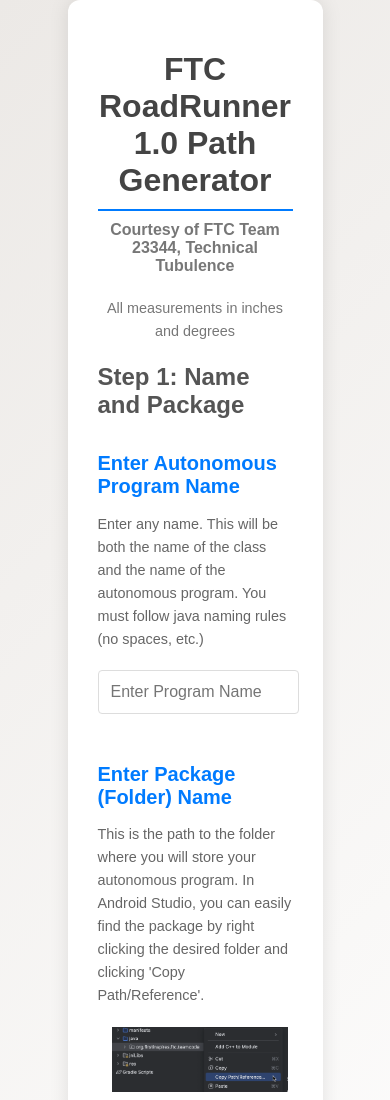
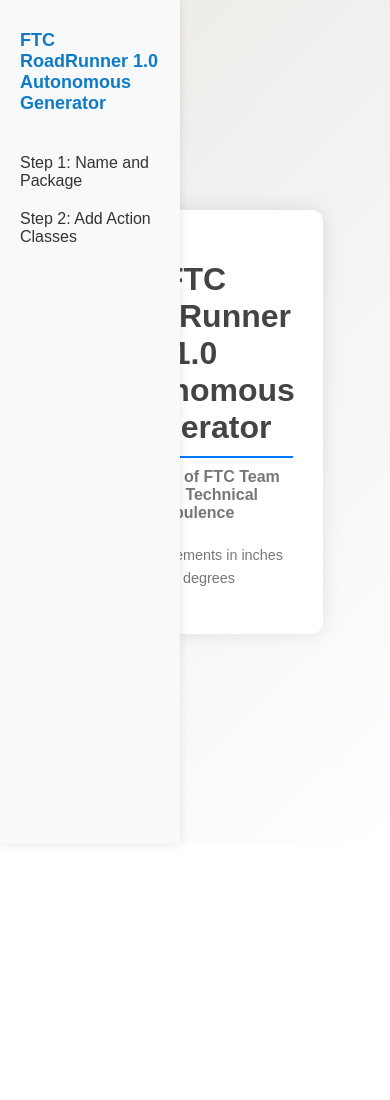
Before and after one commit to KeshavAnandCode/FTC-Autonomous-Website, a website: page docs/index.html in a window 390 px wide. Shown: the top 1100 px of the page. After the commit the page ends 844 px from the top, so only its background shows below. Drawn offline with nearby package versions, Linux system fonts and the light colour scheme.

Commit message:
Finished steps 1-2

```diff
--- a/docs/index.html
+++ b/docs/index.html
@@ -10,36 +10,26 @@
 <body>
 
 
+
+    <div class="sidebar" id="sidebar">
+        <ul>
+            <li id = "Header"><a href = "index.html">FTC RoadRunner 1.0 Autonomous Generator</a></li>
+            <li> </li>
+            <li><a href="step1.html">Step 1: Name and Package</a></li>
+            <li><a href="step2.html">Step 2: Add Action Classes</a></li>
+            <!-- Add more links as needed -->
+        </ul>
+    </div>
+
     <div class="container">
-        <h1>FTC RoadRunner 1.0 Path Generator</h1>
+        <h1>FTC RoadRunner 1.0 Autonomous Generator</h1>
         <h4>Courtesy of FTC Team 23344, Technical Tubulence</h4>
         <p id="top">All measurements in inches and degrees</p>
 
-        <h2>Step 1: Name and Package</h2>
-        <h5>Enter Autonomous Program Name</h5>
-        <p>Enter any name.
-             This will be both the name of the class and the name of the autonomous program.
-             You must follow java naming rules (no spaces, etc.)</p>
-        <input type = "text" id="name" placeholder="Enter Program Name">
-        <h5>Enter Package (Folder) Name</h5>
-        <p>This is the path to the folder where you will store your autonomous program.
-            In Android Studio, you can easily find the package by right clicking the desired folder
-             and clicking 'Copy Path/Reference'.</p>
-        <img src ="ht.png" id="hhhhh"/>
-        <p>Then, click 'Copy Reference' to get your package. </p>
-        <img src = "htf.png" />
-        <input type = "text" id="package" placeholder="Enter Package Name">
+
+    </div>
 
 
-        <button id="step2Btn">Next Step</button>
-        <button id="viewCode">View Code</button>
-
-        <!-- Hidden pre tag for holding the code -->
-        <pre style="display:none;" id="hiddenCode"></pre>
-    </div>
-
-    <script src="https://cdnjs.cloudflare.com/ajax/libs/highlight.js/11.3.1/highlight.min.js"></script>
-    <script>hljs.highlightAll();</script>
-    <script src="script.js"></script>
+    <script src = "sidebar.js"></script>
 </body>
 </html>
--- a/docs/script.js
+++ b/docs/script.js
@@ -104,8 +104,15 @@
         saveValues();
     });
 
+    window.addEventListener('beforeunload', function(){
+
+        saveValues();
+
+
+    });
+
     function checkStoredValues() {
-        if (localStorage.getItem('programName') && localStorage.getItem('packageName')) {
+        if (localStorage.getItem('programName') || localStorage.getItem('packageName')) {
             const confirmation = confirm('Do you want to pick up where you left off?');
             if (confirmation) {
                 retrieveValues();
@@ -120,4 +127,5 @@
 
     checkStoredValues();
 
+
 });
--- /dev/null
+++ b/docs/sidebar.js
@@ -0,0 +1,10 @@
+document.addEventListener("DOMContentLoaded", function() {
+    var currentLocation = window.location.pathname.split("/").pop();
+    var sidebarLinks = document.querySelectorAll(".sidebar ul li a");
+
+    sidebarLinks.forEach(function(link) {
+        if (link.getAttribute("href") === currentLocation) {
+            link.classList.add("active");
+        }
+    });
+});
--- a/docs/styles.css
+++ b/docs/styles.css
@@ -203,68 +203,84 @@
     font-family: Arial, sans-serif; /* Use a common sans-serif font */
 }
 
-/* Basic styles for the sidebar */
+.site-header {
+    text-align: center;
+    background-color: #007bff;
+    color: #fff;
+    padding: 15px 0;
+}
+
+.site-header h1 {
+    font-size: 2em;
+    margin: 0;
+}
+
 .sidebar {
-    position: fixed; /* Fixed position so it stays visible while scrolling */
+    position: fixed;
     top: 0;
     left: 0;
-    height: 100%; /* Full height of the viewport */
-    width: 250px; /* Adjust as needed */
-    background-color: #f8f9fa; /* Light gray background */
-    overflow-y: auto; /* Allow sidebar to scroll if content exceeds height */
-    box-shadow: 0 0 10px rgba(0, 0, 0, 0.1); /* Shadow for depth */
-    z-index: 1000; /* Ensure sidebar is above other content */
+    height: 100%;
+    width: 250px;
+    background-color: #f8f9fa;
+    overflow-y: auto;
+    box-shadow: 0 0 10px rgba(0, 0, 0, 0.1);
+    z-index: 1000;
 }
 
 .sidebar ul {
-    list-style-type: none; /* Remove default bullet points */
+    list-style-type: none;
     padding: 0;
-    margin: 0;
+    margin: 20px 0 0; /* Adjust margin for spacing below header */
 }
 
 .sidebar ul li {
-    padding: 10px 20px; /* Padding for each list item */
+    padding: 10px 20px;
 }
 
 .sidebar ul li a {
-    text-decoration: none; /* Remove underline from links */
-    color: #333; /* Dark text color */
-    display: block; /* Make the entire list item clickable */
-    transition: background-color 0.3s; /* Smooth background color transition */
+    text-decoration: none;
+    color: #333;
+    display: block;
+    transition: background-color 0.3s;
 }
 
 .sidebar ul li a:hover {
-    background-color: #e9ecef; /* Light gray background on hover */
+    color: #0f7bc7;
+    background-color: #e9ecef;
 }
 
-/* Main content area */
+.sidebar ul li a.active {
+    color: #0f7bc7;
+    font-weight: bold;
+}
+
 .content {
-    margin-left: 250px; /* Adjust for sidebar width */
-    padding: 20px; /* Add padding to separate content from sidebar */
+    margin-left: 250px;
+    padding: 20px;
 }
 
 /* Responsive adjustments */
 @media (max-width: 768px) {
     .sidebar {
-        width: 200px; /* Reduce sidebar width for smaller screens */
+        width: 200px;
     }
 
     .content {
-        margin-left: 200px; /* Adjust content margin for smaller sidebar */
+        margin-left: 200px;
     }
 }
 
 @media (max-width: 576px) {
     .sidebar {
-        width: 180px; /* Further reduce sidebar width for very small screens */
+        width: 180px;
     }
 
     .content {
-        margin-left: 180px; /* Adjust content margin accordingly */
+        margin-left: 180px;
     }
 }
-
-.sidebar ul li a.active {
-    background-color: #007bff; /* Active link background color */
-    color: #fff; /* Active link text color */
+#Header {
+    font-size: 18px;
+    font-weight: bold;
+    color: black;
 }
```
Also changed, not shown: docs/Step2.js (+2 -10 lines), docs/step1.html (added, +57 -0 lines), docs/step2.html (+11 -2 lines).
